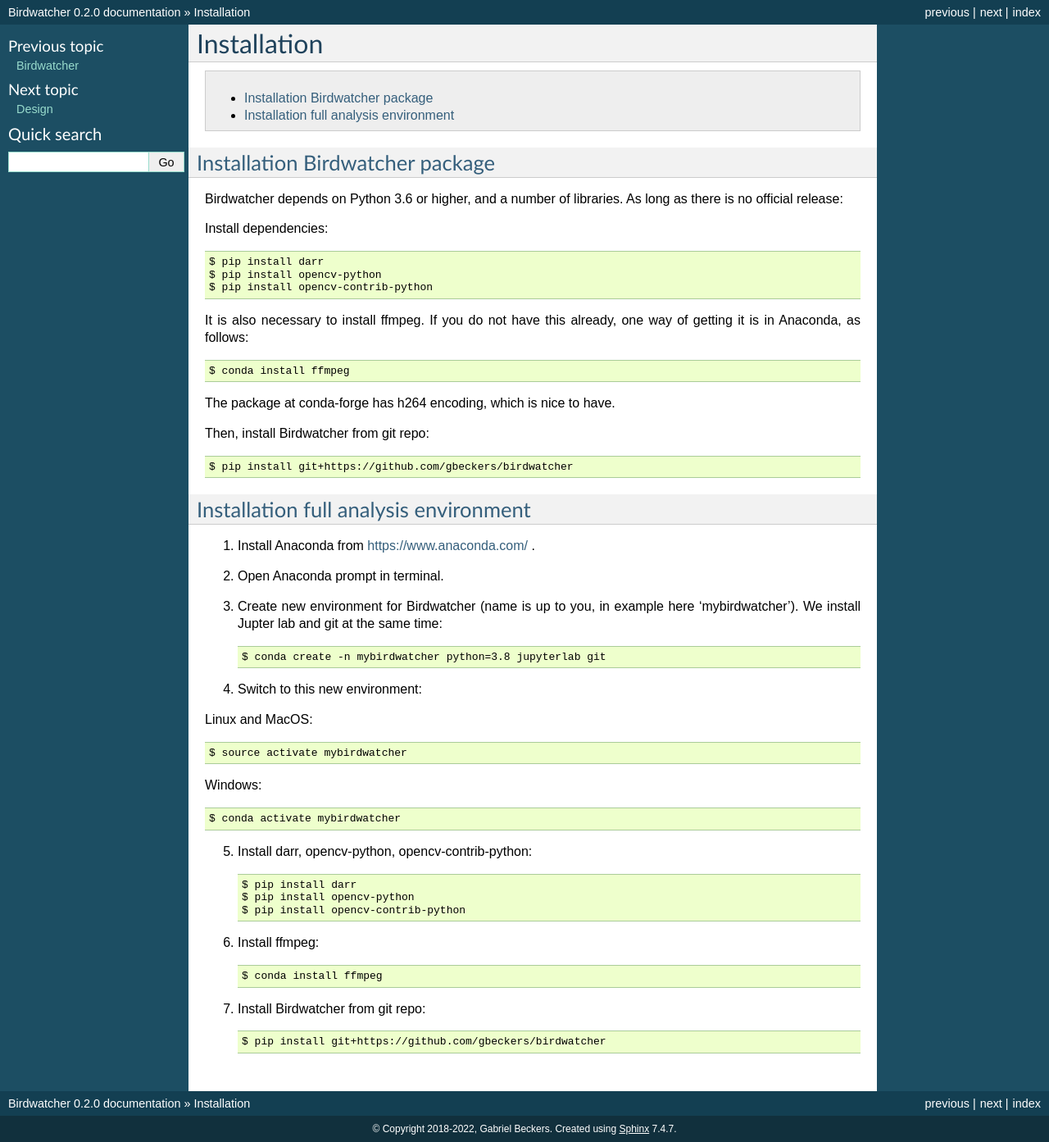
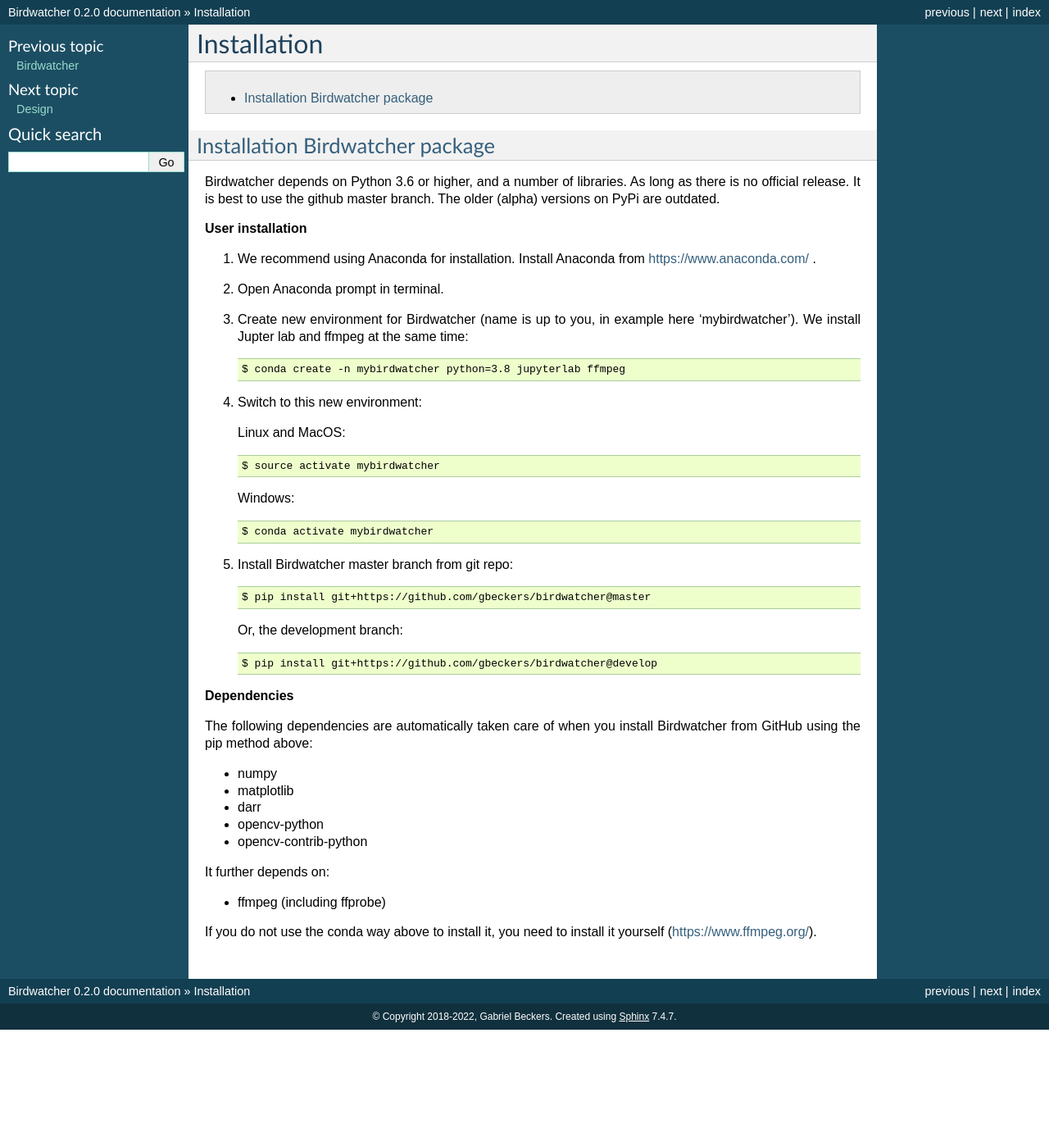
Before and after one commit to gbeckers/Birdwatcher, a Sphinx documentation site: the page built from docs/installation.rst, in a window 1280 px wide. Shown: the whole page at 82% size. Built offline with Sphinx 7.4.7, drawn with Linux system fonts in a browser that asks for light colours; after the commit the page ends 1256 px from its top, so only the background shows below that.

Commit message:
update doc

```diff
--- a/docs/installation.rst
+++ b/docs/installation.rst
@@ -8,60 +8,52 @@
 --------------------------------
 
 Birdwatcher depends on Python 3.6 or higher, and a number of libraries. As
-long as there is no official release:
+long as there is no official release. It is best to use the github master
+branch. The older (alpha) versions on PyPi are outdated.
 
-Install dependencies::
+**User installation**
 
-    $ pip install darr
-    $ pip install opencv-python
-    $ pip install opencv-contrib-python
-
-It is also necessary to install ffmpeg. If you do not have this already, one
-way of getting it is in Anaconda, as follows::
-
-    $ conda install ffmpeg
-
-The package at conda-forge has h264 encoding, which is nice to have.
-
-Then, install Birdwatcher from git repo::
-
-    $ pip install git+https://github.com/gbeckers/birdwatcher
-
-
-
-Installation full analysis environment
---------------------------------------
-
-1) Install Anaconda from https://www.anaconda.com/ .
+1) We recommend using Anaconda for installation. Install Anaconda from https://www.anaconda.com/ .
 
 2) Open Anaconda prompt in terminal.
 
 3) Create new environment for Birdwatcher (name is up to you, in example
-   here 'mybirdwatcher'). We install Jupter lab and git at the same time::
+   here 'mybirdwatcher'). We install Jupter lab and ffmpeg at the same time::
 
-    $ conda create -n mybirdwatcher python=3.8 jupyterlab git
-
+    $ conda create -n mybirdwatcher python=3.8 jupyterlab ffmpeg
 
 4) Switch to this new environment:
 
-Linux and MacOS::
+   Linux and MacOS::
 
-$ source activate mybirdwatcher
+    $ source activate mybirdwatcher
 
-Windows::
+   Windows::
 
-$ conda activate mybirdwatcher
+    $ conda activate mybirdwatcher
 
-5) Install darr, opencv-python, opencv-contrib-python::
+5) Install Birdwatcher master branch from git repo::
 
-    $ pip install darr
-    $ pip install opencv-python
-    $ pip install opencv-contrib-python
+    $ pip install git+https://github.com/gbeckers/birdwatcher@master
 
-6) Install ffmpeg::
+   Or, the development branch::
 
-    $ conda install ffmpeg
+    $ pip install git+https://github.com/gbeckers/birdwatcher@develop
 
-7) Install Birdwatcher from git repo::
+**Dependencies**
 
-    $ pip install git+https://github.com/gbeckers/birdwatcher
+The following dependencies are automatically taken care of when you
+install Birdwatcher from GitHub using the pip method above:
+
+- numpy
+- matplotlib
+- darr
+- opencv-python
+- opencv-contrib-python
+
+It further depends on:
+
+- ffmpeg (including ffprobe)
+
+If you do not use the conda way above to install it, you need to
+install it yourself (https://www.ffmpeg.org/).
```
Also changed, not shown: docs/index.rst (+9 -13 lines).
